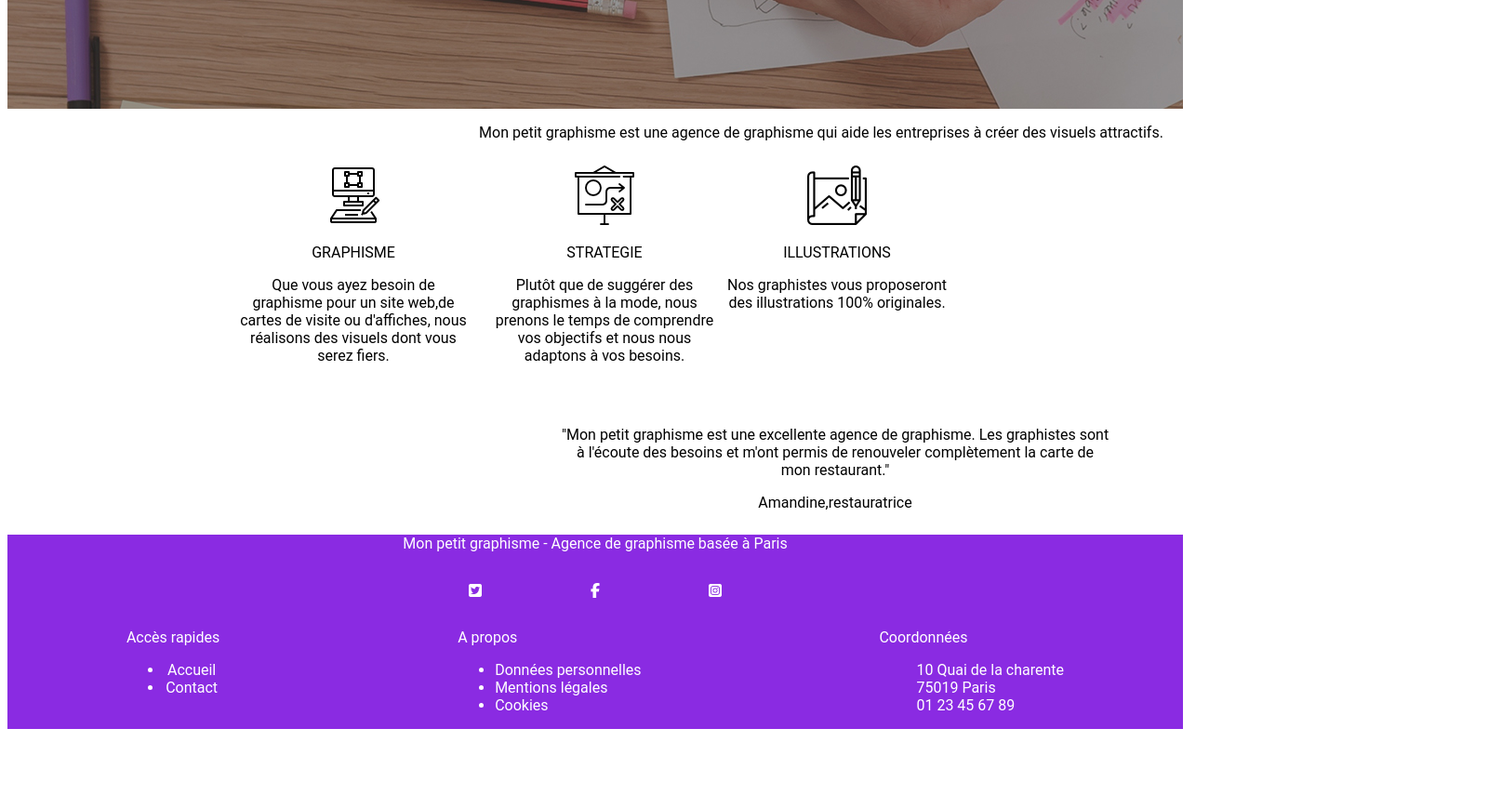
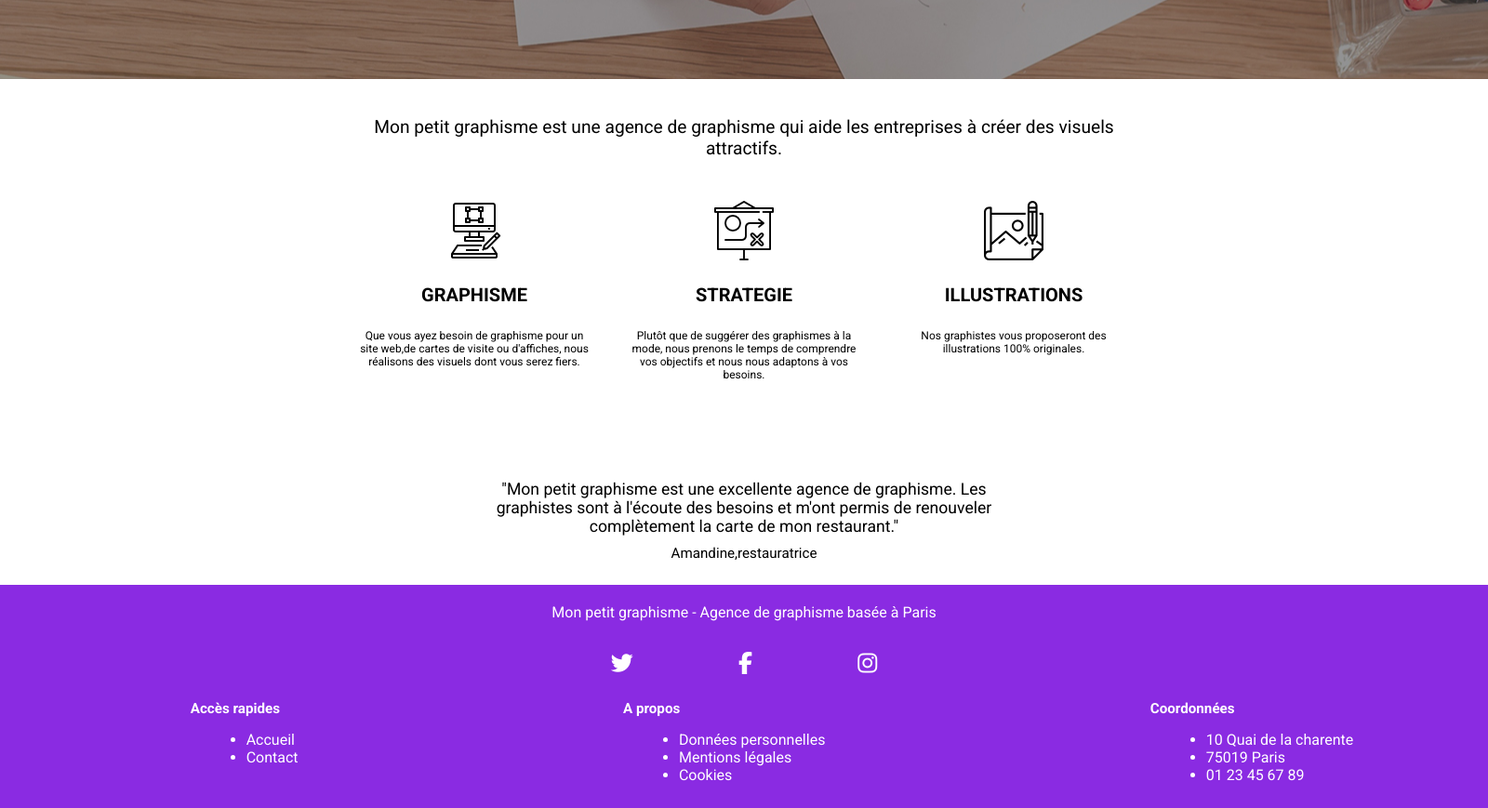
Before and after one commit to DevDX/mockup_integration, a plain HTML site: page index.html in a window 1280 px wide. Shown: the part 760-1629 px from the top of the page at 93% size, 1600 px wide, since content can reach past the window. Before the commit the page ends 1552 px from the top, so only its background shows below. Drawn offline with Linux system fonts and the light colour scheme.

Commit message:
commit 20210730 suite aux adaptations du 29/07/2021
commit 20210730 suite à mentorat du 29/07/2021.

```diff
--- a/index.html
+++ b/index.html
@@ -7,7 +7,12 @@
         <meta charset="utf-8" />
         <title>Mon petit graphisme</title> <!-- nom de l'onglet -->
         <link rel="stylesheet" href="styles.css"/>
-        <script src="https://kit.fontawesome.com/e7811f4cb9.js" crossorigin="anonymous"></script>
+        <script src="https://kit.fontawesome.com/e7811f4cb9.js" crossorigin="anonymous"></script>  <!-- récupération des logos -->
+
+        <!-- récupération de la police roboto -->
+        <link rel="preconnect" href="https://fonts.googleapis.com">
+        <link rel="preconnect" href="https://fonts.gstatic.com" crossorigin>
+        <link href="https://fonts.googleapis.com/css2?family=Roboto:wght@100;300;400;700&display=swap" rel="stylesheet">
     </head>
 
 
@@ -41,9 +46,9 @@
                 <div id="div_petit_logo">
                    <img id="company_logo_pict" src="logo_long.png" alt="Mon petit graphisme" /> <!-- le logo réduit depuis le CSS apparaît sur l'image en background-->
                 </div>
-                <div id="div_text">
-                    <p>Agence de graphisme</p>
-                </div>
+
+                 Agence de graphisme
+
 
         </section>
          <!-- Fin section picture du body ------------------------------------------------------------------------------------------->
@@ -52,39 +57,39 @@
          <section id="sec_details">
 
             <article id="art_description">  <!-- petit descriptif de la société -->
-                <p> Mon petit graphisme est une agence de graphisme qui aide les entreprises à créer des visuels attractifs.</p>
+                Mon petit graphisme est une agence de graphisme qui aide les entreprises à créer des visuels attractifs.
             </article>
 
             <article id="art_triple">   <!-- triple compétences de la société -->
 
-                <div id="div_graph" class="same-div"> <!-- le graphisme -->
+                <div class="class_same_div"> <!-- le graphisme -->
                     <img id="graphic_logo" src="graphic-design.png" alt="graphic-design" />
-                    <p>GRAPHISME</p>
-                    <p>Que vous ayez besoin de graphisme pour un site web,de cartes de visite ou d'affiches, nous réalisons des visuels dont vous serez fiers.</p>
+                    <h2>GRAPHISME</h2>
+                    Que vous ayez besoin de graphisme pour un site web,de cartes de visite ou d'affiches, nous réalisons des visuels dont vous serez fiers.
                 </div>
 
-                <div id="div_strat">    <!-- la stratégie -->
+                <div class="class_same_div">    <!-- la stratégie -->
                     <img id="strat_logo" src="strategie.png" alt="graphic-design" />
-                    <p>STRATEGIE</p>
-                    <p>Plutôt que de suggérer des graphismes à la mode, nous prenons le temps de comprendre vos objectifs et nous nous adaptons à vos besoins.</p>
+                    <h2>STRATEGIE</h2>
+                    Plutôt que de suggérer des graphismes à la mode, nous prenons le temps de comprendre vos objectifs et nous nous adaptons à vos besoins.
                 </div>
 
-                <div id="div_illus">    <!-- les illustrations-->
+                <div class="class_same_div">    <!-- les illustrations-->
                     <img id="illus_logo" src="illustrations.png" alt="graphic-design" />
-                    <p>ILLUSTRATIONS</p>
-                    <p>Nos graphistes vous proposeront des illustrations 100% originales.</p>
+                    <h2>ILLUSTRATIONS</h2>
+                    Nos graphistes vous proposeront des illustrations 100% originales.
                 </div>
 
             </article>
 
             <article id="art_com"> <!--commentaires du client -->
-                <div id="div_com">
-                    <p>"Mon petit graphisme est une excellente agence de graphisme.
+                <div id="div_com" class="class_div_comment">
+                    "Mon petit graphisme est une excellente agence de graphisme.
                     Les graphistes sont à l'écoute des besoins et m'ont permis de
-                    renouveler complètement la carte de mon restaurant."</p>
+                    renouveler complètement la carte de mon restaurant."
                 </div>
-                <div id="div_sign"> <!-- signature du client -->
-                <p>Amandine,restauratrice</p>
+                <div id="div_sign" class="class_div_comment"> <!-- signature du client -->
+                    Amandine,restauratrice
                 </div>
             </article>
 
@@ -95,36 +100,36 @@
         <section id="sec_bottom">
             <footer>
 
-                <div id="foot_div_phrase">
-                    <p>Mon petit graphisme - Agence de graphisme basée à Paris</p>
+                <div id="foot_div_phrase"> <!-- la société -->
+                    Mon petit graphisme - Agence de graphisme basée à Paris
                 </div>
 
-                <div id="foot_div_logo"> <!-- réseaux sociaux -->
-                    <i class="fab fa-twitter-square"></i><i class="fab fa-facebook-f"></i><i class="fab fa-instagram-square"></i>
+                <div id="foot_div_logo" class="foot_div_flex"> <!-- réseaux sociaux -->
+                    <i class="fab fa-twitter"></i><i class="fab fa-facebook-f"></i><i class="fab fa-instagram"></i>
                 </div>
 
-                <div id="foot_div_triple"> <!-- bas de page en 3 colonnes -->
+                <div id="foot_div_triple" class="foot_div_flex"> <!-- bas de page en 3 colonnes -->
 
-                    <div id="div_acc">
-                        <p>Accès rapides</p>
-                        <ul>
+                    <div id="div_acc" class="class_ul"> <!-- accès rapides -->
+                        <h3>Accès rapides</h3>
+                        <ul class="class_ul">
                             <li>Accueil</li>
                             <li>Contact</li>
                         </ul>
                     </div>
 
-                    <div id="div_a_pro">
-                        <p>A propos</p>
-                        <ul>
+                    <div id="div_a_pro" class="class_ul"> <!-- à propos -->
+                        <h3>A propos</h3>
+                        <ul class="class_ul">
                             <li>Données personnelles</li>
                             <li>Mentions légales</li>
                             <li>Cookies</li>
                         </ul>
                     </div>
 
-                    <div id="div_coor">
-                        <p>Coordonnées</p>
-                        <ul>
+                    <div id="div_coor" class="class_ul"> <!-- coordonnées -->
+                        <h3>Coordonnées</h3>
+                        <ul class="class_ul">
                             <li>10 Quai de la charente</li>
                             <li>75019 Paris</li>
                             <li>01 23 45 67 89</li>
--- a/styles.css
+++ b/styles.css
@@ -1,7 +1,25 @@
+/* ------- RESET ------- */
+*{box-sizing: border-box;}
+
+html, body, ul, li, h1, h2, h3, h4, p, img{margin: 0;padding: 0;}
+
+body{font-size: 16px;}
+
+h1, h2, h3, p{font-size: 1rem;}
+
+img{display: block;}
+
+a{color: black;text-decoration: none;}
+
+/*ul{list-style-type: none;}*/
 
 body
 {
+    margin-left:auto;
+    margin-right:auto;
     font-family: 'Roboto', sans-serif;
+    width:100%;
+    width:1600px;
 }
 
 
@@ -9,12 +27,11 @@ body
 {
     list-style-type: none;                  /* pour enlever le point devant les liens */
     display: flex;                          /* pour être sur la même ligne */
-
 }
 
 ul a
 {
-    text-decoration: none;                  /* pour enlever le souligné */
+    /*text-decoration: none;*/                  /* pour enlever le souligné */
     padding-left:20px;                      /* pour avoir un espace entre les liens */
 }
 
@@ -32,86 +49,97 @@ header
     justify-content: center;
     align-items:center;
     background-image:url(backgroung_image.jpg);
-    height: 760px;
-    font-size:2.5em;  color:white;
+    height: 740px;
+    font-size:2.5rem;  color:white;
+    width:100%;
+    background-repeat:no-repeat;
+	background-position:center center;
 }
 
 #div_petit_logo
 {
     justify-content: center;
     align-items:center;
-}
-
-#div_text
-{
-    margin:0px;
-    padding:0px;
+    width:200px;
 }
 
 #company_logo_pict /*réduction du logo */
 {
-    height:85%;
-    width:85%;
+    width:100%;
+}
+
+#sec_details
+{
+    display:flex;
+    flex-direction:column;
+    align-items:center;
+}
+
+h2
+{
+    font-size:1.25rem;
+    padding-top:25px;
+    padding-bottom: 25px;
+}
+
+h3
+{
+    font-size:0.95rem;
+    padding-top:15px;
+    padding-bottom: 15px;
+    text-align:left;
 }
 
 #art_description
 {
-    text-align: center;
-    width:750px;
-   /* border:solid blue; utile pour mes tests*/
-    margin-left:500px;
+    width:850px;
+    text-align:center;
+    font-size:1.20rem;
+    margin-top:40px;
+}
+
+
+
+#art_triple
+{
+    display:flex;
+    justify-content:center;
+    align-items:center;
+    margin:25px;
+    font-size:0.75rem;
+}
+
+.class_same_div
+{
+    display:flex;
+    width:250px;
+    height:205px;
+    text-align:center;
+    flex-direction:column;
+    align-items:center;
+    margin:20px;
+}
+
+#art_com
+{
+    margin-top:50px;
+}
+
+.class_div_comment
+{
+    width:590px;
+    text-align:center;
 }
 
 #div_com
 {
-    /*border: solid green; utile pour mes tests */
-    margin-left:595px;
-    width:590px;
-    text-align:center;
-    padding: 0px;
-    margin-top:50px;
+    font-size:1.10rem;
 }
 
 #div_sign
 {
-   /* border: solid green; utile pour mes tests */
-    margin-left:595px;
-    width:590px;
-    text-align:center;
-    padding: 0px;
-    margin-top:0px;
-}
-
-#div_graph
-{
-    /*border:solid red; utile pour mes tests */
-    width:250px;
-    text-align:center;
-    margin-right:10px;
+    font-size:0.95rem;
     margin-top:10px;
-}
-
-#div_strat
-{
-    /*border:solid rgba(34, 204, 111, 0.589);utile pour mes tests */
-    width:250px;
-    text-align:center;
-    margin-left:10px;
-    margin-top:10px;
-}
-
-#div_illus
-{
-    /*border:solid rgba(21, 166, 233, 0.589);utile pou mes tests*/
-    width:250px;
-    text-align:center;
-    margin-top:10px;
-}
-
-#art_triple
-{
-    display:flex;
-    justify-content: center;
 }
 
 #sec_bottom
@@ -120,40 +148,40 @@ header
     margin-top: 25px;
     background-color:blueviolet;
     color:white;
+    height:240px;
+}
+
+#foot_div_phrase
+{
+    margin-top:20px;
+    padding: 20px;
+    text-align:center;
+}
+
+.foot_div_flex
+{
+    display:flex;
+    justify-content: space-around;
 }
 
 #foot_div_logo
 {
-    /*border:solid blue; /* utile pour mes tests */
     height:50px;
-    width:40%;
-    display:flex;
-    justify-content: space-evenly;
+    width:25%;
     align-self: center;
     align-items:center;
     margin-left:auto;
     margin-right:auto;
+    font-size:1.5rem;
 }
 
 #foot_div_triple
 {
-    display:flex;
-    justify-content: space-around;
-    align-self: center;
+    align-self: left;
 }
 
-#foot_div_triple p
+.class_ul
 {
-    text-align:left;
+    text-align:justify;
+    padding-left:60px;
 }
-
-#div_a_pro
-{
-    text-align:left;
-}
-
-#div_coor ul
-{
-    list-style-type: none;
-    text-align:left;
-}
```
